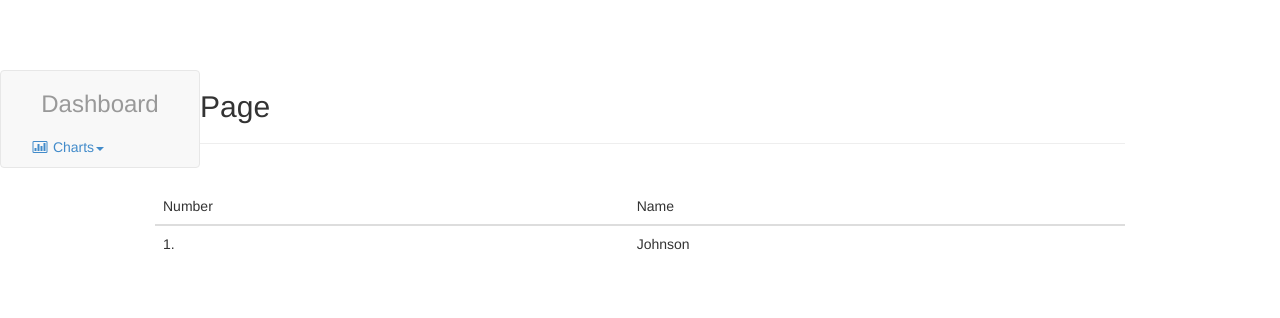
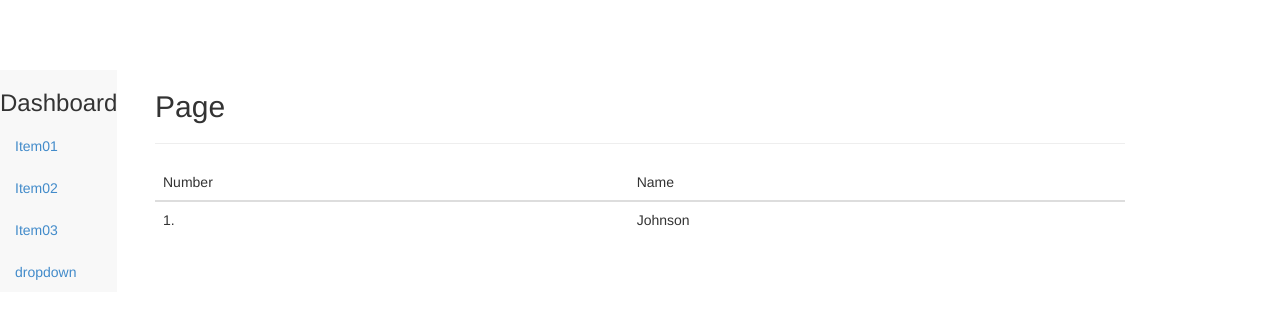
Before and after one commit to johnson4932/FallZu-Template, a plain HTML site: page dashboard/admin-gray-vertical/index.html in a window 1280 px wide. Drawn offline with Linux system fonts and the light colour scheme.

Commit message:
default sidebar

```diff
--- a/dashboard/admin-gray-vertical/index.html
+++ b/dashboard/admin-gray-vertical/index.html
@@ -14,15 +14,21 @@
     <body>
         <div id="doc">
             <!--Side NAV-->
-            <nav class="navbar navbar-default navbar-side pull-left">
-                <h3 class="text-center text-muted">Dashboard</h3>
-                <div class="collapse navbar-collapse">
-                    <ul class="nav nav-pills nav-stacked">
-                        <li>
-                            <a href="#"><i class="fa fa-bar-chart-o fa-fw"></i> Charts<span class="caret"></span></a>
-                        </li>
-                    </ul>
-                </div>
+            <nav class="navbar-default affix">
+                <h3>Dashboard</h3>
+                <ul class="nav nav-pills nav-stacked">
+                    <li><a href="#">Item01</a></li>
+                    <li><a href="#">Item02</a></li>
+                    <li><a href="#">Item03</a></li>
+                    <li>
+                        <a href="#" data-toggle="collapse" data-target="#second">dropdown</a>
+                        <ul id="second" class="nav collapse nav-second">
+                            <li><a href="#">aaaa</a></li>
+                            <li><a href="#">aaaa</a></li>
+                            <li><a href="#">aaaa</a></li>
+                        </ul>
+                    </li>
+                </ul>
             </nav><!--end nav-->
 
             <div id="doc-main" class="container">
```
